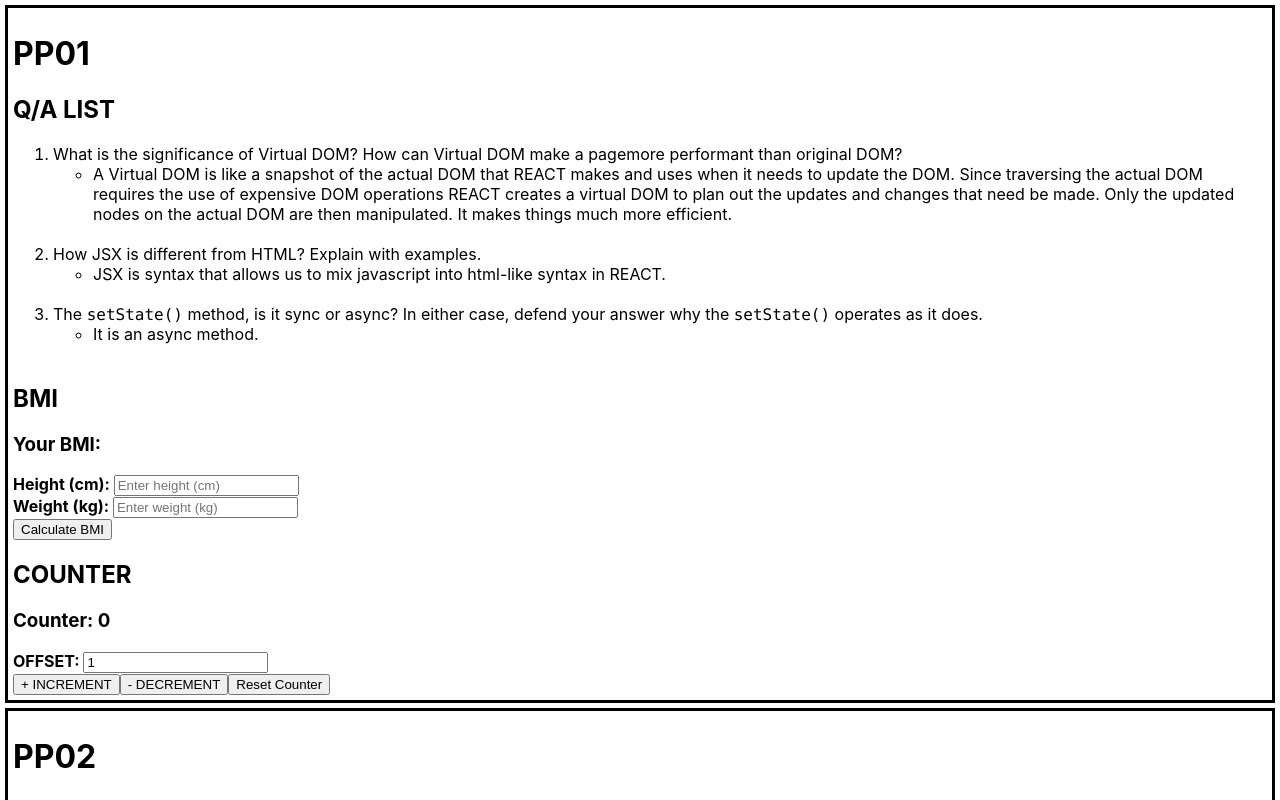
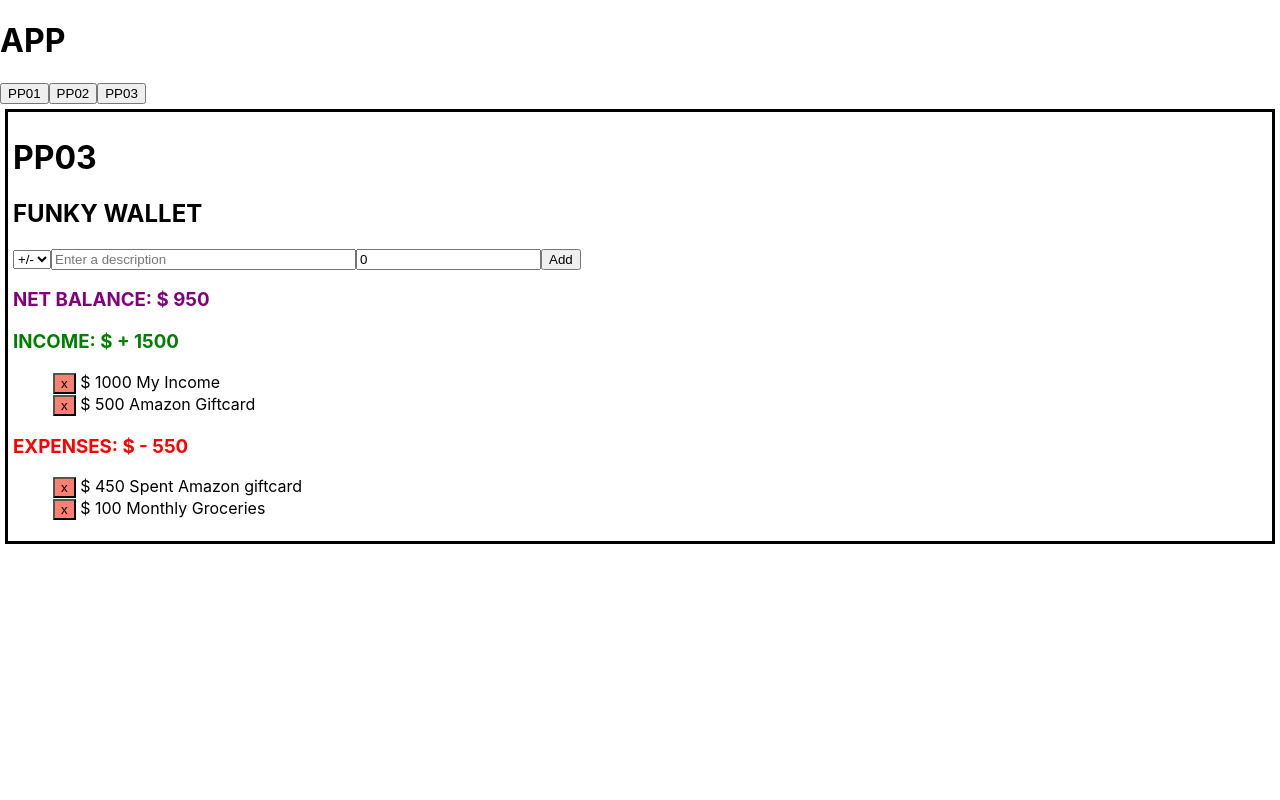
Before and after one commit to smeraldoflower/reactjs-practice, a React (Create React App) app: page /PP03 in a window 1280 px wide. Shown: the top 800 px of the page. Built offline with nearby package versions, Linux system fonts and the light colour scheme.

Commit message:
QoL updates

```diff
--- a/package.json
+++ b/package.json
@@ -8,8 +8,11 @@
     "@testing-library/user-event": "^12.6.0",
     "axios": "^0.21.1",
     "react": "^17.0.1",
+    "react-bootstrap": "^1.4.3",
     "react-dom": "^17.0.1",
+    "react-router-dom": "^5.2.0",
     "react-scripts": "4.0.1",
+    "styled-components": "^5.2.1",
     "web-vitals": "^0.2.4"
   },
   "scripts": {
--- a/src/App.js
+++ b/src/App.js
@@ -1,4 +1,6 @@
 import React from 'react'
+import Button from 'react-bootstrap/Button'
+import { BrowserRouter as Router, Switch, Route, Link } from "react-router-dom";
 import PP01 from './PP01/PP01'
 import PP02 from './PP02/PP02'
 import PP03 from './PP03/PP03'
@@ -6,11 +8,20 @@ import PP03 from './PP03/PP03'
 
 function App() {
     return (
-        <div>
-            <PP01/>
-            <PP02/>
-            <PP03/>
-        </div>
+        <Router>
+            <div className="App">
+                <h1>APP</h1>
+                <Link to='/PP01'><button>PP01</button></Link>
+                <Link to='/PP02'><button>PP02</button></Link>
+                <Link to='/PP03'><button>PP03</button></Link>
+
+                <Switch>
+                    <Route path='/PP01' component={PP01}/>
+                    <Route path='/PP02' component={PP02}/>
+                    <Route path='/PP03' component={PP03}/>
+                </Switch>
+            </div>
+        </Router>
     )
 }
 
--- a/src/PP03/components/WalletV2.js
+++ b/src/PP03/components/WalletV2.js
@@ -2,7 +2,20 @@
 // ITRJS PP03
 // WalletV2.js
 
-import React from 'react';
+import React from 'react'
+
+function WalletV22() {
+
+
+    return (
+        <div>
+
+        </div>
+    )
+}
+
+
+
 
 class WalletV2 extends React.Component {
     constructor(props) {
@@ -131,7 +144,7 @@ class WalletV2 extends React.Component {
     render() {
         return (
             <div>
-                <h2>Wallet_v2</h2>
+                <h2>FUNKY WALLET</h2>
                 <form onSubmit={this.addItem.bind(this)}>
 
                     <select
```
Also changed, not shown: 2 other files (tests, documents, lock files or other folders).
